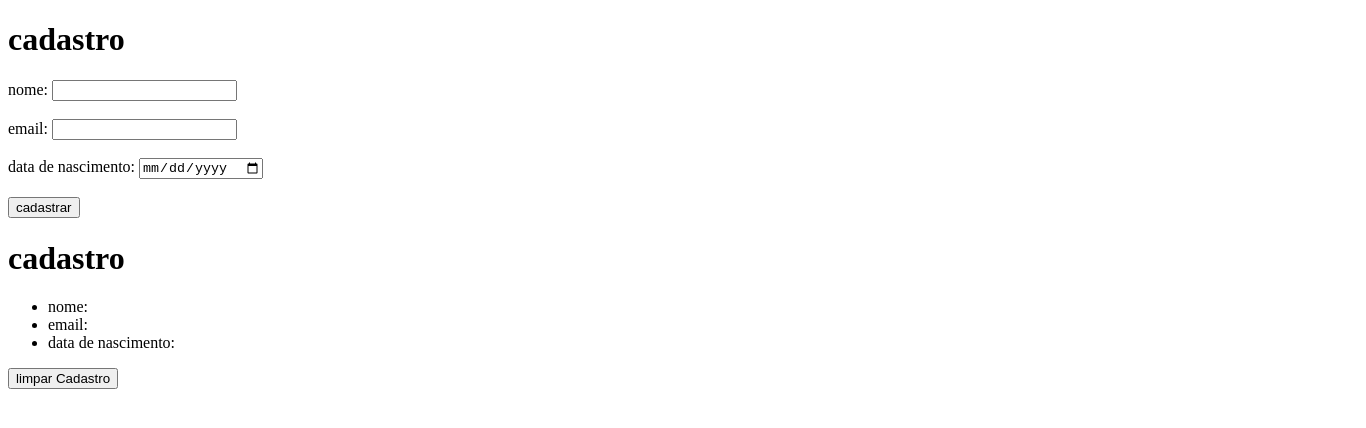
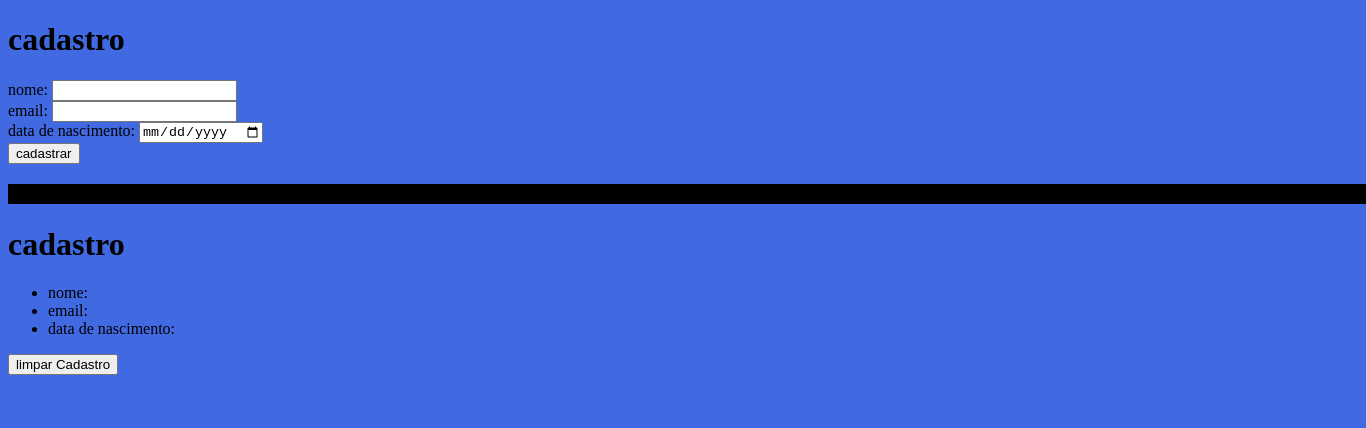
Before and after one commit to Luis-Gabi-pnk/calculadora-form-emJS, a plain HTML site: page form.html in a window 1280 px wide. Shown: the whole page, 1366 px wide, since content can reach past the window. Drawn offline with Linux system fonts and the light colour scheme.

Commit message:
terminado

```diff
--- a/form.css
+++ b/form.css
@@ -0,0 +1,13 @@
+body{
+    background-color: royalblue;
+}
+.barra{
+    background-color: black;
+    height: 20px;
+    width: 1358px;
+}
+.invi{
+    background-color: royalblue;
+    height: 20px;
+    width: 1px;
+}
--- a/form.html
+++ b/form.html
@@ -3,20 +3,20 @@
 <head>
     <meta charset="UTF-8">
     <meta name="viewport" content="width=device-width, initial-scale=1.0">
-    <title>Document</title>
+    <title>se cadastre agora</title>
     <link rel="stylesheet" href="form.css">
 </head>
 <body>
-    <div id="form">
-        <h1>cadastro</h1>
-        <label for="nome">nome:</label>
-        <input type="text" name="nome" id="nome"><br><br>
-        <label for="email">email:</label>
-        <input type="email" name="email" id="email"><br><br>
-        <label for="data">data de nascimento:</label>
-        <input type="date" name="data" id="data"><br><br>
-        <button id="cadastrar">cadastrar</button>
-    </div>
+    <h1>cadastro</h1>
+    <label for="nome">nome:</label>
+    <input type="text" name="nome" id="nome"><br>
+    <label for="email">email:</label>
+    <input type="email" name="email" id="email"><br>
+    <label for="data">data de nascimento:</label>
+    <input type="date" name="data" id="data"><br>
+    <button id="cadastrar">cadastrar</button><br>
+    <div class="invi"></div>
+    <div class="barra"></div>
     <h1>cadastro</h1>
     <ul>
         <li id="item1">nome:</li>
```
